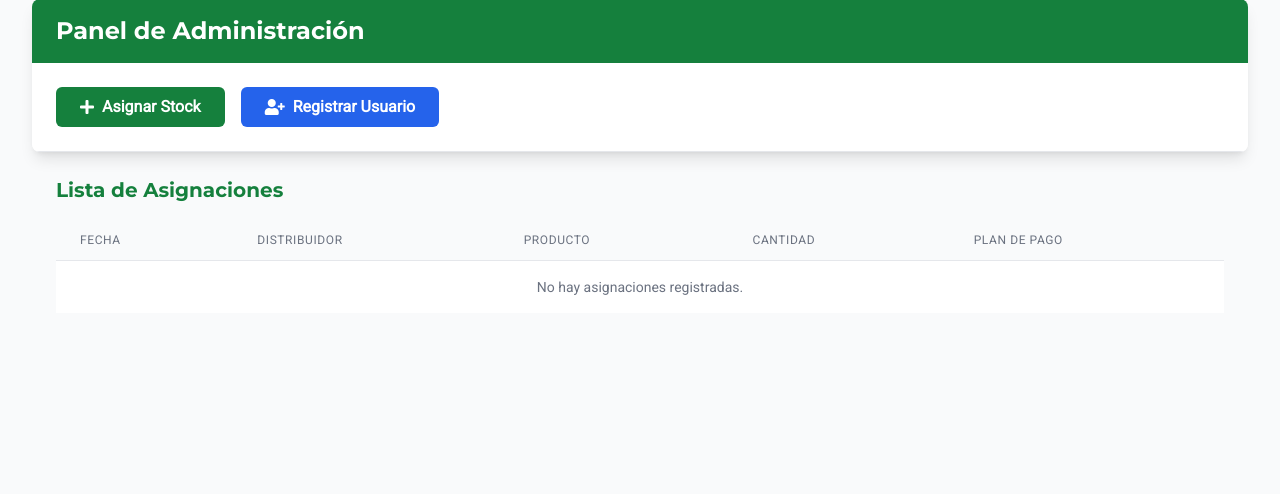
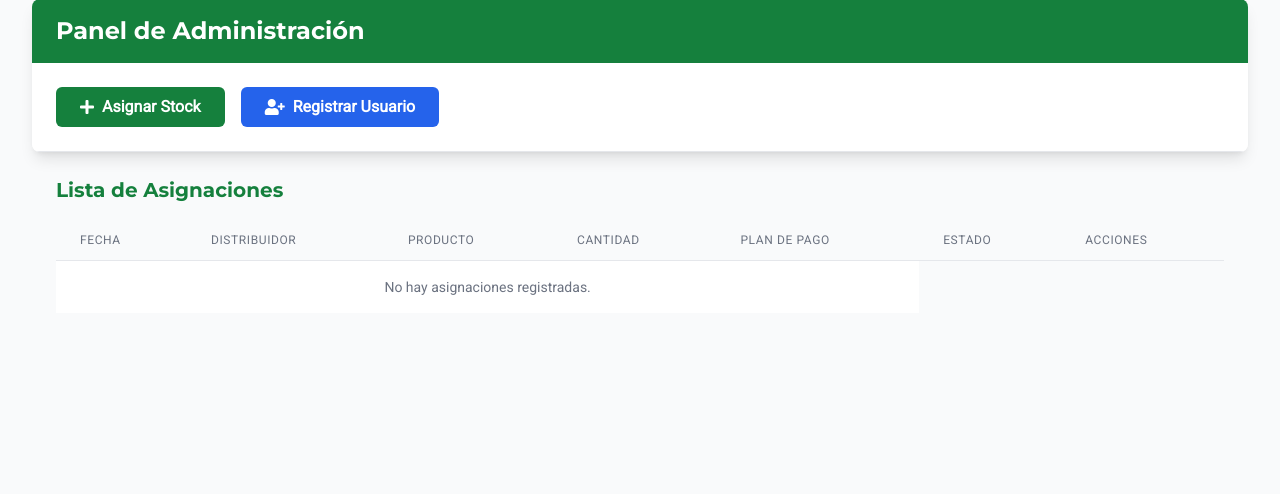
Before and after one commit to Faqsabalero/organic-shop-v3, a Django app: page /asignar/ in a window 1280 px wide. Shown: the part 113-607 px from the top of the page. Run offline with Django 5.2, Linux system fonts and the light colour scheme; the visitor is signed in with stand-in values (Sample User, id 1); data comes from the database, SQL or seed files in the repository; both versions use the stored data as it was after the commit; data that the repository does not hold is empty; some libraries are stand-ins or nearby versions.

Commit message:
feat: Agregar estado a asignaciones y mostrar admin asignador

```diff
--- a/core/models.py
+++ b/core/models.py
@@ -32,12 +32,18 @@ class Asignacion(models.Model):
         ('3', 'Cuota 3'),
         ('4', 'Cuota 4'),
     )
+
+    ESTADO_CHOICES = (
+        ('PENDIENTE', 'Pendiente'),
+        ('PAGADO', 'Pagado'),
+    )
     admin = models.ForeignKey(CustomUser, on_delete=models.CASCADE, related_name='asignaciones_admin')
     distribuidor = models.ForeignKey(CustomUser, on_delete=models.CASCADE, related_name='asignaciones_distribuidor')
     producto = models.ForeignKey(Producto, on_delete=models.CASCADE)
     cantidad = models.PositiveIntegerField()
     fecha_asignacion = models.DateTimeField(auto_now_add=True)
     plan_pago = models.CharField(max_length=20, choices=PLAN_PAGO_CHOICES)
+    estado = models.CharField(max_length=20, choices=ESTADO_CHOICES, default='PENDIENTE')
 
     def __str__(self):
         return f'{self.producto.nombre} - {self.distribuidor.username}'
--- a/core/templates/core/asignar.html
+++ b/core/templates/core/asignar.html
@@ -103,6 +103,12 @@
                             <th scope="col" class="px-6 py-3 text-left text-xs font-medium text-gray-500 uppercase tracking-wider">
                                 Plan de Pago
                             </th>
+                            <th scope="col" class="px-6 py-3 text-left text-xs font-medium text-gray-500 uppercase tracking-wider">
+                                Estado
+                            </th>
+                            <th scope="col" class="px-6 py-3 text-left text-xs font-medium text-gray-500 uppercase tracking-wider">
+                                Acciones
+                            </th>
                         </tr>
                     </thead>
                     <tbody class="bg-white divide-y divide-gray-200">
@@ -125,6 +131,19 @@
                                 <span class="px-2 inline-flex text-xs leading-5 font-semibold rounded-full bg-blue-100 text-blue-800">
                                     {{ asignacion.get_plan_pago_display }}
                                 </span>
+                            </td>
+                            <td class="px-6 py-4 whitespace-nowrap">
+                                <span class="px-2 inline-flex text-xs leading-5 font-semibold rounded-full {% if asignacion.estado == 'PAGADO' %}bg-green-100 text-green-800{% else %}bg-yellow-100 text-yellow-800{% endif %}">
+                                    {{ asignacion.get_estado_display }}
+                                </span>
+                            </td>
+                            <td class="px-6 py-4 whitespace-nowrap">
+                                <form action="{% url 'core:cambiar_estado' asignacion.id %}" method="post" class="inline">
+                                    {% csrf_token %}
+                                    <button type="submit" class="text-sm text-blue-600 hover:text-blue-900">
+                                        Cambiar Estado
+                                    </button>
+                                </form>
                             </td>
                         </tr>
                         {% empty %}
--- a/core/urls.py
+++ b/core/urls.py
@@ -11,4 +11,5 @@ urlpatterns = [
     path('distribuidor/', views.distribuidor_view, name='distribuidor'),
     path('carrito/<int:producto_id>/', views.carrito_view, name='carrito'),
     path('register/', views.register_user, name='register'),
+    path('cambiar-estado/<int:asignacion_id>/', views.cambiar_estado_asignacion, name='cambiar_estado'),
 ]
--- a/core/views.py
+++ b/core/views.py
@@ -1,9 +1,12 @@
 from django.shortcuts import render, redirect, get_object_or_404
 from django.contrib.auth.decorators import login_required
 from django.contrib.auth.views import LoginView, LogoutView
+from django.contrib.auth import logout
 from django.http import HttpResponseForbidden
 from django.contrib import messages
 from django.db.models import Count
+from django.views.decorators.http import require_http_methods
+from django.utils.decorators import method_decorator
 from .forms import CustomLoginForm, AsignacionForm, UserCreationFormWithRol
 from .models import Producto, Asignacion
 
@@ -13,17 +16,9 @@ class CustomLoginView(LoginView):
     authentication_form = CustomLoginForm
     redirect_authenticated_user = True
 
-from django.contrib.auth import logout
-from django.views.decorators.http import require_http_methods
-from django.utils.decorators import method_decorator
 
-@method_decorator(require_http_methods(['GET', 'POST']), name='dispatch')
 class CustomLogoutView(LogoutView):
-    next_page = '/'
-
-    def post(self, request, *args, **kwargs):
-        logout(request)
-        return redirect('core:home')
+    next_page = 'core:home'
 
 def home_view(request):
     productos = Producto.objects.all()
@@ -72,6 +67,18 @@ def carrito_view(request, producto_id):
     return render(request, 'core/carrito.html', {'producto': producto})
 
 @login_required
+def cambiar_estado_asignacion(request, asignacion_id):
+    if request.user.rol != 'ADMIN':
+        return HttpResponseForbidden("No tiene permiso para cambiar el estado.")
+
+    asignacion = get_object_or_404(Asignacion, id=asignacion_id)
+    asignacion.estado = 'PAGADO' if asignacion.estado == 'PENDIENTE' else 'PENDIENTE'
+    asignacion.save()
+
+    messages.success(request, f'Estado actualizado a {asignacion.get_estado_display()}')
+    return redirect('core:asignar')
+
+@login_required
 def register_user(request):
     if request.user.rol != 'ADMIN':
         return HttpResponseForbidden("No tiene permiso para registrar usuarios.")
```
Also changed, not shown: core/templates/core/distribuidor.html (+9 -2 lines), core/migrations/0003_asignacion_estado.py (added), db.sqlite3.
